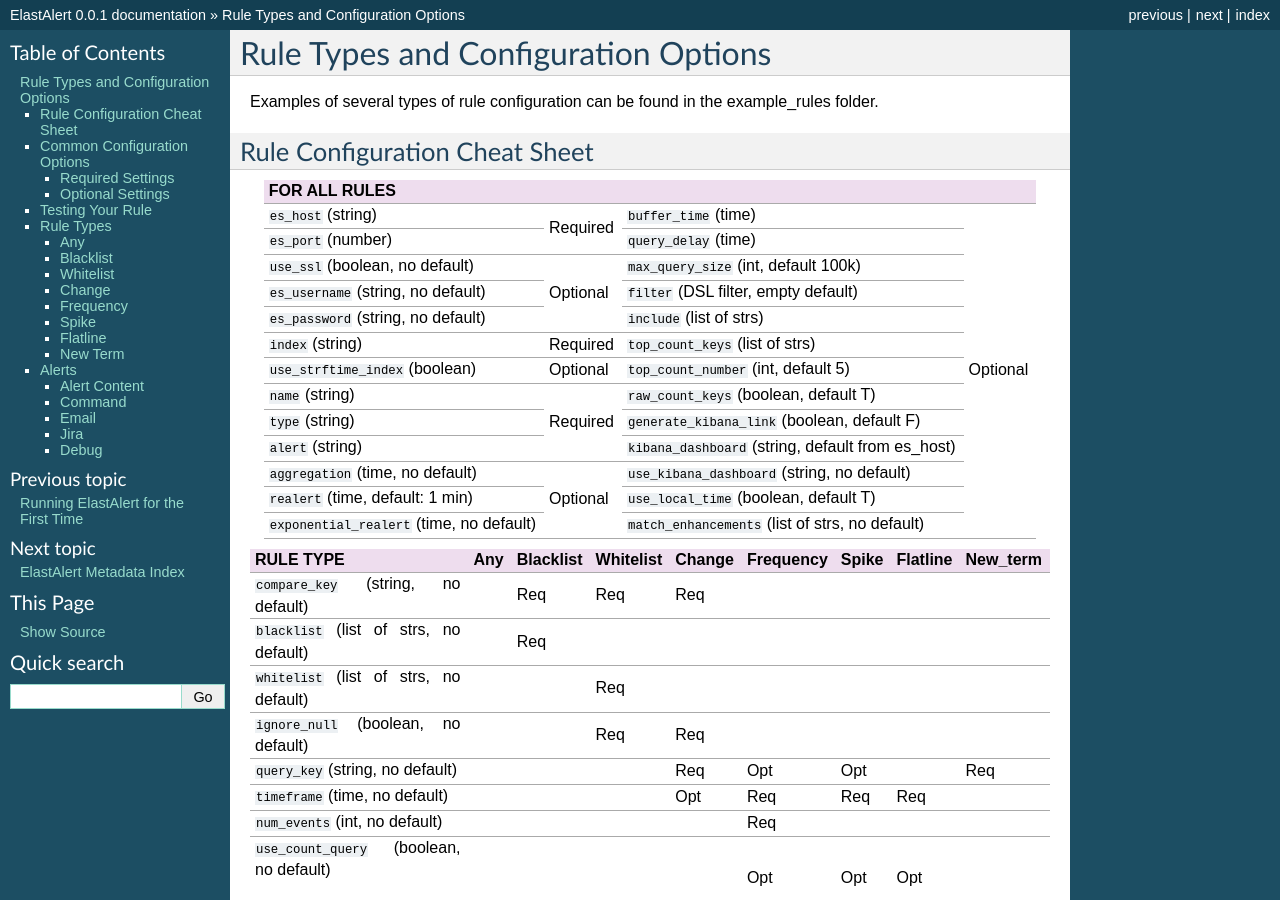
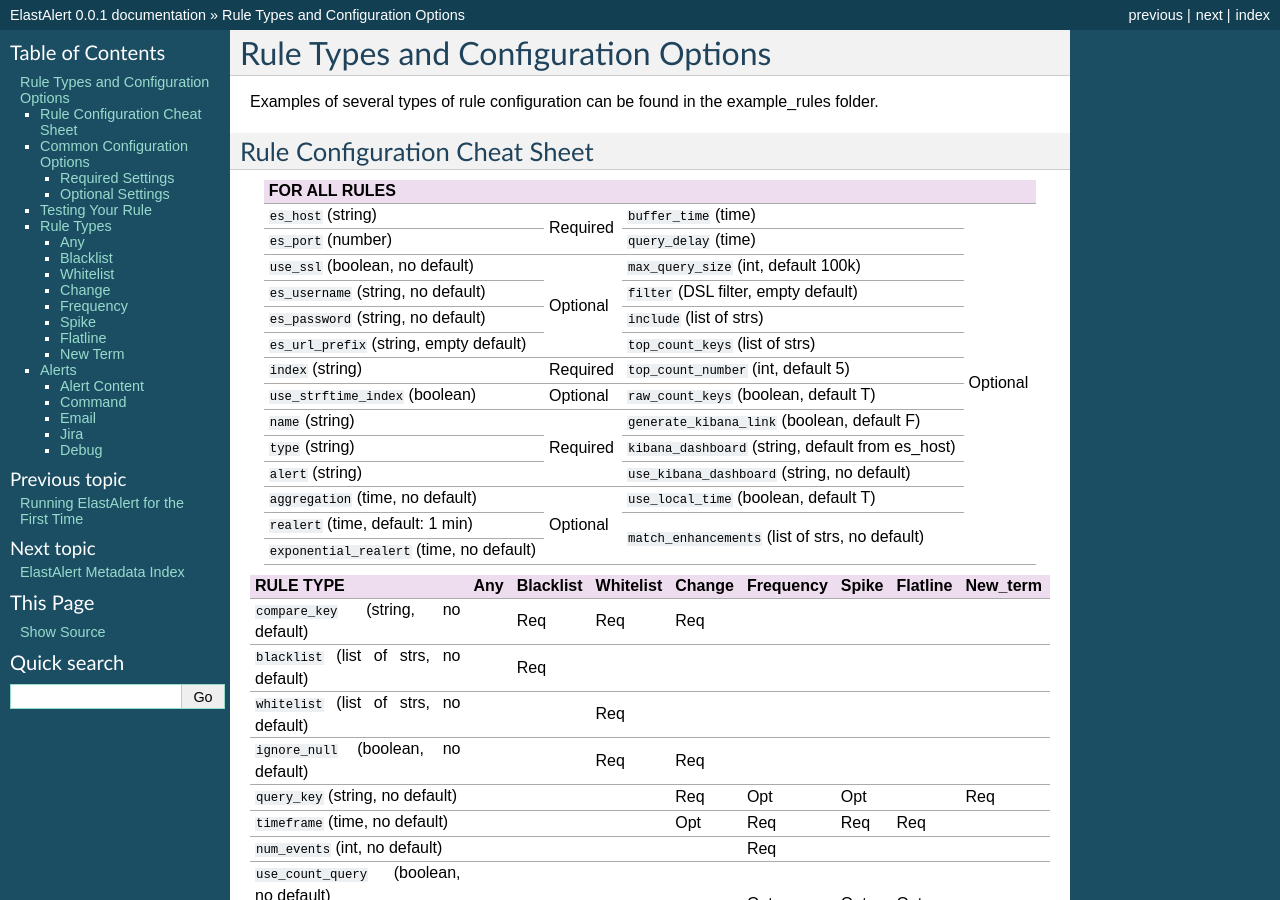
Before and after one commit to Yelp/elastalert, a Sphinx documentation site: the page built from docs/source/ruletypes.rst, in a window 1280 px wide and 900 px high. Built offline with Sphinx 7.4.7, drawn with Linux system fonts in a browser that asks for light colours; some of the changed text lies outside the part shown.

Commit message:
Add support for Elasticsearch URL prefix
Added support for providing a URL prefix to Elasticsearch for
instances where Elasticsearch is behind a reverse proxy.
Updated the documentation to include information about the
`es_url_prefix` parameter.

```diff
--- a/docs/source/elastalert.rst
+++ b/docs/source/elastalert.rst
@@ -107,6 +107,8 @@
 
 ``es_password``: Optional; basic-auth password for connecting to ``es_host``.
 
+``es_url_prefix``: Optional; URL prefix for the Elasticsearch endpoint.
+
 ``es_conn_timeout``: Optional; sets timeout for connecting to and reading from ``es_host``; defaults to ``10``.
 
 ``rules_folder``: The name of the folder which contains rule configuration files. ElastAlert will load all
--- a/docs/source/ruletypes.rst
+++ b/docs/source/ruletypes.rst
@@ -13,30 +13,32 @@
 |              FOR ALL RULES                                                                                            |
 +==========================================+===========+====================================================+===========+
 | ``es_host`` (string)                     |           | ``buffer_time`` (time)                             | Optional  |
-+------------------------------------------+           +----------------------------------------------------+           +
++------------------------------------------+           +----------------------------------------------------+           |
 | ``es_port`` (number)                     | Required  | ``query_delay`` (time)                             |           |
-+------------------------------------------+-----------+----------------------------------------------------+           +
++------------------------------------------+-----------+----------------------------------------------------+           |
 | ``use_ssl`` (boolean, no default)        | Optional  | ``max_query_size`` (int, default 100k)             |           |
-+------------------------------------------+           +----------------------------------------------------+           +
++------------------------------------------+           +----------------------------------------------------+           |
 | ``es_username`` (string, no default)     |           | ``filter`` (DSL filter, empty default)             |           |
-+------------------------------------------+           +----------------------------------------------------+           +
++------------------------------------------+           +----------------------------------------------------+           |
 | ``es_password`` (string, no default)     |           | ``include`` (list of strs)                         |           |
-+------------------------------------------+-----------+----------------------------------------------------+           +
-| ``index`` (string)                       | Required  | ``top_count_keys`` (list of strs)                  |           |
-+------------------------------------------+-----------+----------------------------------------------------+           +
-| ``use_strftime_index`` (boolean)         | Optional  | ``top_count_number`` (int, default 5)              |           |
-+------------------------------------------+-----------+----------------------------------------------------+           +
-| ``name`` (string)                        | Required  |``raw_count_keys`` (boolean, default T)             |           |
-+------------------------------------------+           +----------------------------------------------------+           +
-| ``type`` (string)                        |           |``generate_kibana_link`` (boolean, default F)       |           |
-+------------------------------------------+           +----------------------------------------------------+           +
-| ``alert`` (string)                       |           |``kibana_dashboard`` (string, default from es_host) |           |
-+------------------------------------------+-----------+----------------------------------------------------+           +
-|``aggregation`` (time, no default)        | Optional  |``use_kibana_dashboard`` (string, no default)       |           |
-+------------------------------------------+           +----------------------------------------------------+           +
-| ``realert`` (time, default: 1 min)       |           |``use_local_time`` (boolean, default T)             |           |
-+------------------------------------------+           +----------------------------------------------------+           +
-|``exponential_realert`` (time, no default)|           |``match_enhancements`` (list of strs, no default)   |           |
++------------------------------------------+           +----------------------------------------------------+           |
+| ``es_url_prefix`` (string, empty default)|           | ``top_count_keys`` (list of strs)                  |           |
++------------------------------------------+-----------+----------------------------------------------------+           |
+| ``index`` (string)                       | Required  | ``top_count_number`` (int, default 5)              |           |
++------------------------------------------+-----------+----------------------------------------------------+           |
+| ``use_strftime_index`` (boolean)         | Optional  | ``raw_count_keys`` (boolean, default T)            |           |
++------------------------------------------+-----------+----------------------------------------------------+           |
+| ``name`` (string)                        | Required  | ``generate_kibana_link`` (boolean, default F)      |           |
++------------------------------------------+           +----------------------------------------------------+           |
+| ``type`` (string)                        |           | ``kibana_dashboard`` (string, default from es_host)|           |
++------------------------------------------+           +----------------------------------------------------+           |
+| ``alert`` (string)                       |           | ``use_kibana_dashboard`` (string, no default)      |           |
++------------------------------------------+-----------+----------------------------------------------------+           |
+|``aggregation`` (time, no default)        | Optional  | ``use_local_time`` (boolean, default T)            |           |
++------------------------------------------+           +----------------------------------------------------+           |
+| ``realert`` (time, default: 1 min)       |           | ``match_enhancements`` (list of strs, no default)  |           |
++------------------------------------------+           |                                                    |           |
+|``exponential_realert`` (time, no default)|           |                                                    |           |
 +------------------------------------------+-----------+----------------------------------------------------+-----------+
 
 +------------------------------------------------+-----+-----------+-----------+--------+-----------+-------+----------+--------+
@@ -105,6 +107,8 @@
 ``es_username``: Optional; basic-auth username for connecting to ``es_host``.
 
 ``es_password``: Optional; basic-auth password for connecting to ``es_host``.
+
+``es_url_prefix``: Optional; URL prefix for the Elasticsearch endpoint.
 
 ``index``: The name of the index that will be searched. Wildcards can be used here, such as:
 ``index: my-index-*`` which will match ``my-index-2014-10-05``. You can also use a format string containing
--- a/docs/source/running_elastalert.rst
+++ b/docs/source/running_elastalert.rst
@@ -39,6 +39,8 @@
 ``es_username``: Optional; basic-auth username for connecting to ``es_host``.
 
 ``es_password``: Optional; basic-auth password for connecting to ``es_host``.
+
+``es_url_prefix``: Optional; URL prefix for the Elasticsearch endpoint.
 
 ``writeback_index`` is the name of the index in which ElastAlert will store data. We will create this index later.
 
```
Also changed, not shown: 3 other files.
